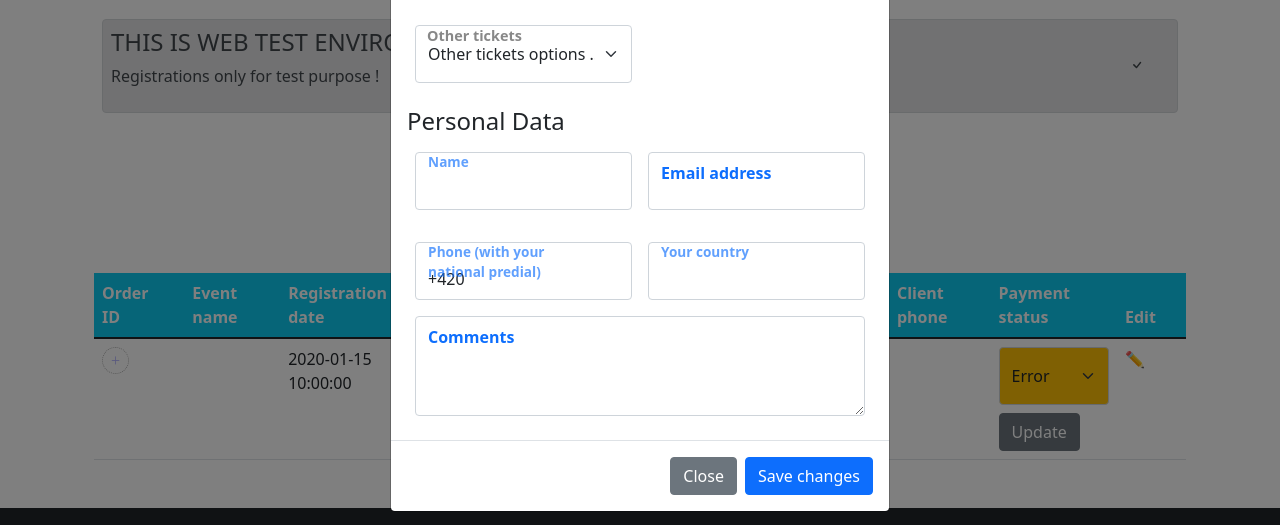
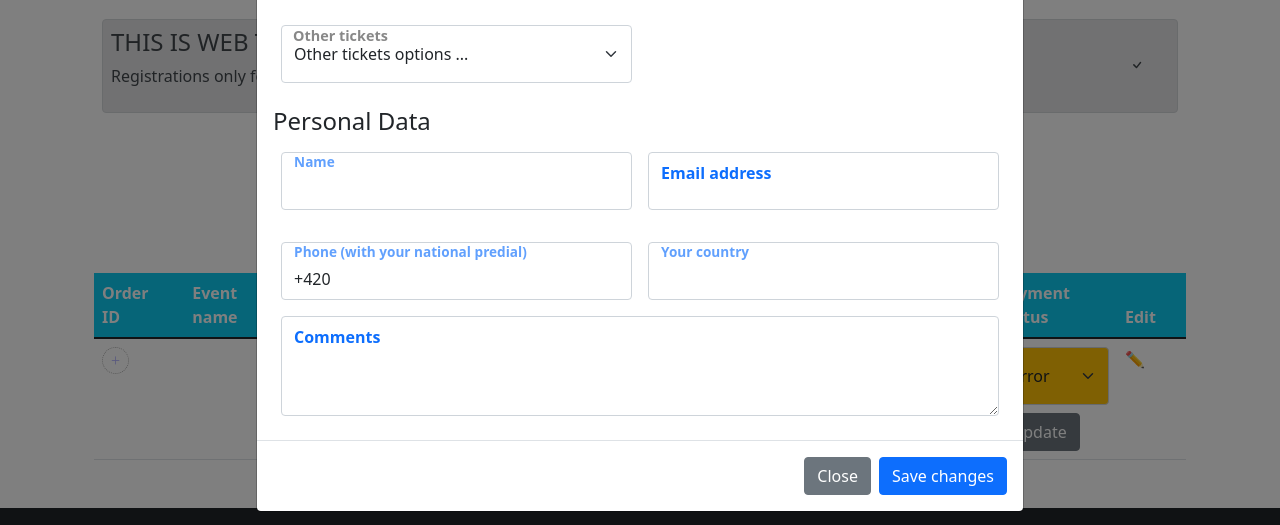
Before and after one commit to SimonB87/Regis, a PHP site: page /manage/registrations.php in a window 1280 px wide, after a click that opens the changed part. Shown: the part 218-743 px from the top of the page. Run offline with PHP 8.4, Linux system fonts and the light colour scheme; the visitor is signed in with stand-in values (Sample User, id 1); tables that the repository leaves empty or names only in its code hold one stand-in row (values such as "Sample post"); data that the repository does not hold is empty; a stand-in replaces the project's code that opens the database connection.

Commit message:
CSS - modal

```diff
--- a/shared/assets/css/less/master.less
+++ b/shared/assets/css/less/master.less
@@ -12,3 +12,4 @@
 @import "components/form";
 @import "components/navigation";
 @import "components/table";
+@import "components/modal";
--- a/shared/assets/css/style3.css
+++ b/shared/assets/css/style3.css
@@ -522,3 +522,9 @@ nav {
   padding-top: 12px;
   padding-bottom: 12px;
 }
+@media (min-width: 576px) {
+  .modal .modal-dialog {
+    max-width: 60vw;
+    width: 60vw;
+  }
+}
```
Also changed, not shown: shared/assets/css/less/components/modal.less (added, +8 -0 lines).
